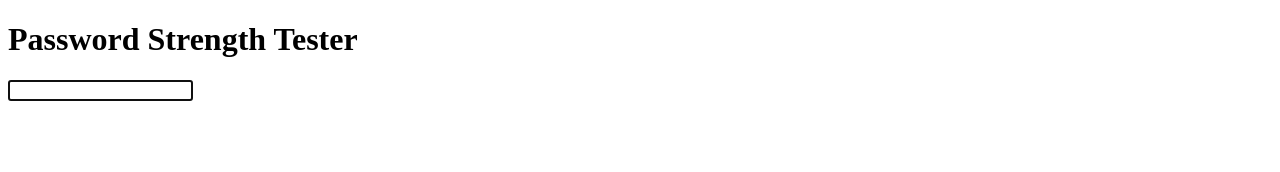
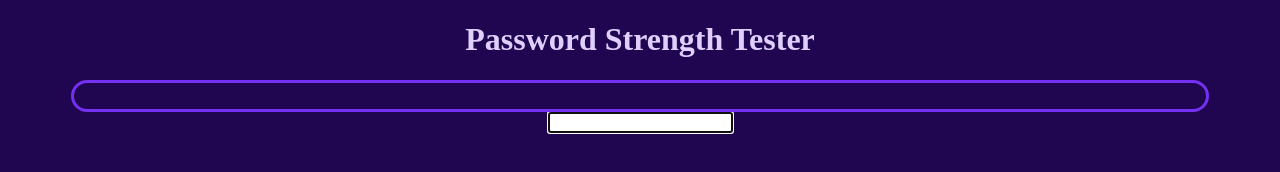
Before and after one commit to rezamini/password-strength-tester, a plain HTML site: page index.html in a window 1280 px wide. Drawn offline with Linux system fonts and the light colour scheme.

Commit message:
- added body and strength meter base styles

```diff
--- a/style.css
+++ b/style.css
@@ -1,3 +1,35 @@
-*::before *::after{
+*::before, *::after, *{
     box-sizing: border-box;
 }
+
+:root {
+  --primary-h: 261;
+  --primary-s: 88%;
+  --primary-l: 17%;
+}
+
+body {
+    background-color: hsl(var(--primary-h), var(--primary-s), var(--primary-l));
+    color: hsl(var(--primary-h), var(--primary-s), 90%);
+    text-align: center;
+}
+
+.strength-meter {
+  --primary-l: 57%;
+  position: relative;
+  height: 2rem;
+  width: 90%;
+  border: 3px solid hsl(var(--primary-h), var(--primary-s), var(--primary-l));
+  border-radius: 1rem;
+  margin: 0 auto;
+  overflow: hidden;
+}
+
+
+/* .button {
+  background-color: hsl(var(--primary-h), var(--primary-s), var(--primary-l));
+}
+
+.button:hover {
+  --primary-l: 54%;
+} */
```
